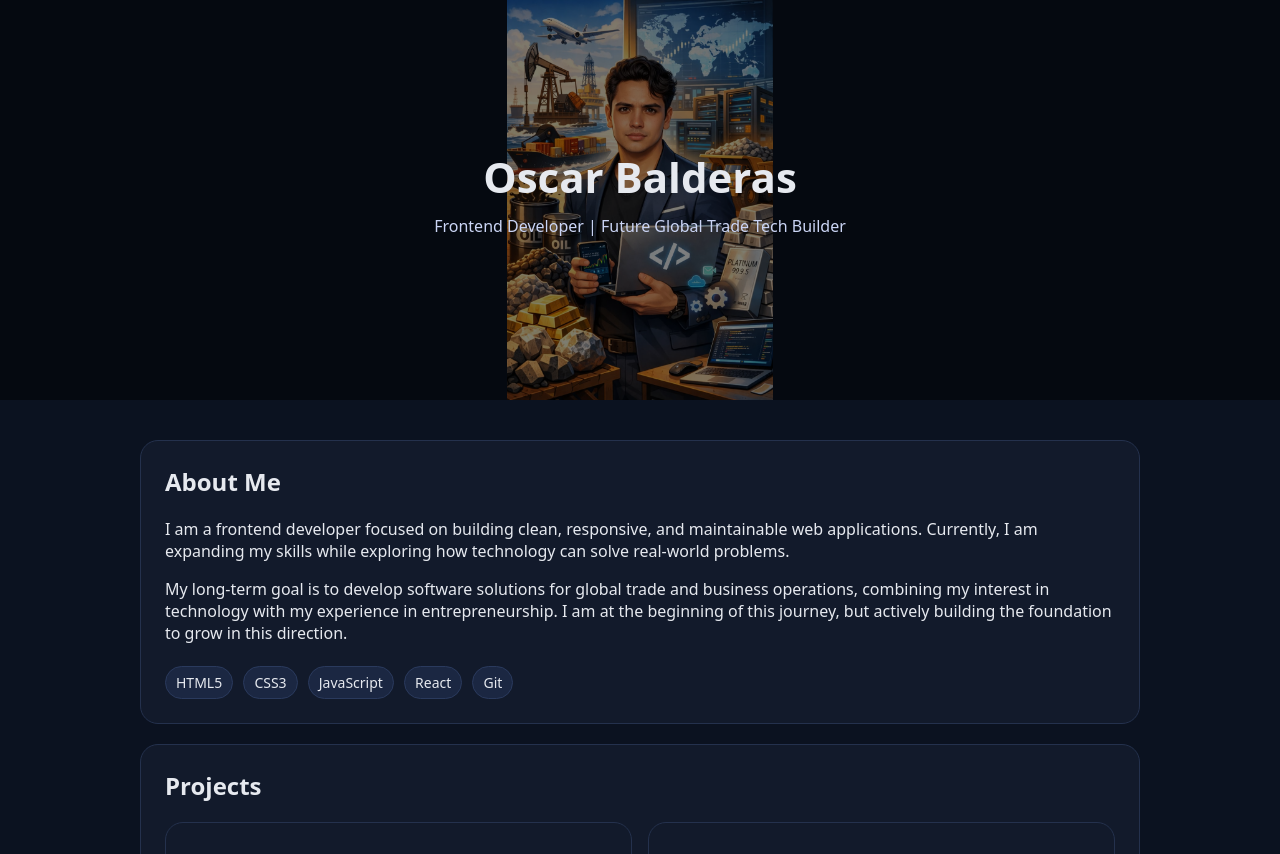
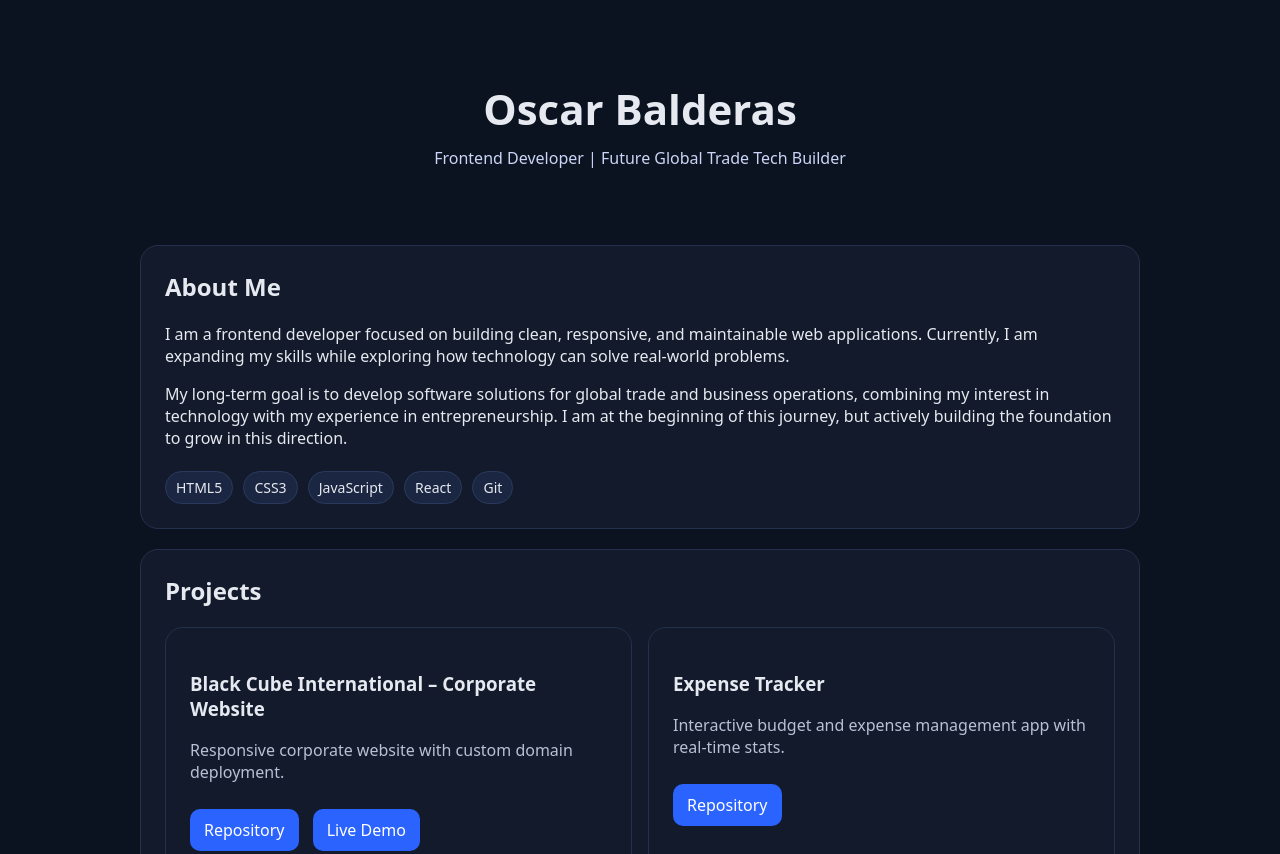
Before and after one commit to Oscar-Balderas/oscar-balderas-portfolio, a plain HTML site: page index.html in a window 1280 px wide. Shown: the top 854 px of the page. Drawn offline with Linux system fonts and the light colour scheme.

Commit message:
Simplify hero section and update styles
Removed unnecessary hero styles and simplified layout.

```diff
--- a/index.html
+++ b/index.html
@@ -13,38 +13,11 @@
       color: #e6e9ef;
     }
 
-    /* HERO */
+    /* HERO SIMPLE */
     .hero {
-      position: relative;
-      height: 400px;
       background: #0b1220;
-      display: flex;
-      align-items: center;
-      justify-content: center;
-      overflow: hidden;
+      padding: 80px 20px 40px;
       text-align: center;
-    }
-
-    .hero img {
-      position: absolute;
-      height: 100%;
-      width: 100%;
-      object-fit: contain; /* 👈 clave para que se vea completa */
-      z-index: 0;
-    }
-
-    /* overlay oscuro */
-    .hero::before {
-      content: "";
-      position: absolute;
-      inset: 0;
-      background: rgba(0, 0, 0, 0.5);
-      z-index: 1;
-    }
-
-    .hero-content {
-      position: relative;
-      z-index: 2;
     }
 
     .hero h1 {
@@ -60,7 +33,7 @@
     .wrap {
       max-width: 1000px;
       margin: 0 auto;
-      padding: 40px 20px;
+      padding: 20px;
     }
 
     .card {
@@ -117,17 +90,6 @@
     .muted {
       color: #b8c0d6;
     }
-
-    /* RESPONSIVE */
-    @media (max-width: 600px) {
-      .hero {
-        height: 280px;
-      }
-
-      .hero h1 {
-        font-size: 28px;
-      }
-    }
   </style>
 </head>
 
@@ -135,12 +97,8 @@
 
   <!-- HERO -->
   <div class="hero">
-    <img src="animadaMia.jpeg" alt="Oscar Portfolio Image">
-
-    <div class="hero-content">
-      <h1>Oscar Balderas</h1>
-      <p>Frontend Developer | Future Global Trade Tech Builder</p>
-    </div>
+    <h1>Oscar Balderas</h1>
+    <p>Frontend Developer | Future Global Trade Tech Builder</p>
   </div>
 
   <div class="wrap">
@@ -148,6 +106,7 @@
     <!-- ABOUT -->
     <div class="card">
       <h2>About Me</h2>
+
       <p>
         I am a frontend developer focused on building clean, responsive, and maintainable web applications.
         Currently, I am expanding my skills while exploring how technology can solve real-world problems.
@@ -211,12 +170,16 @@
     <!-- CONTACT -->
     <div class="card">
       <h2>Contact</h2>
-      <p>LinkedIn:
+
+      <p>
+        LinkedIn:
         <a href="https://www.linkedin.com/in/oscar-balderasdev/" target="_blank">
           oscar-balderasdev
         </a>
       </p>
-      <p>GitHub:
+
+      <p>
+        GitHub:
         <a href="https://github.com/Oscar-Balderas" target="_blank">
           Oscar-Balderas
         </a>
```
